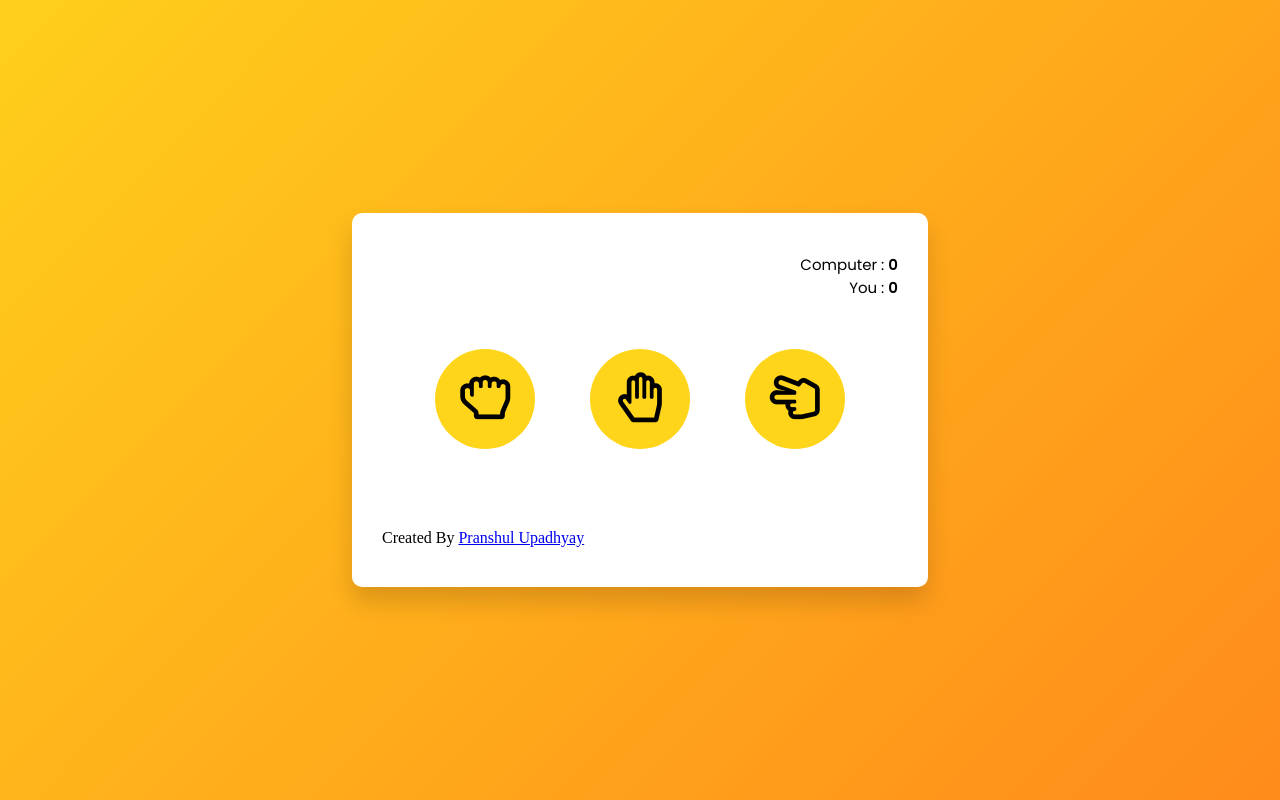
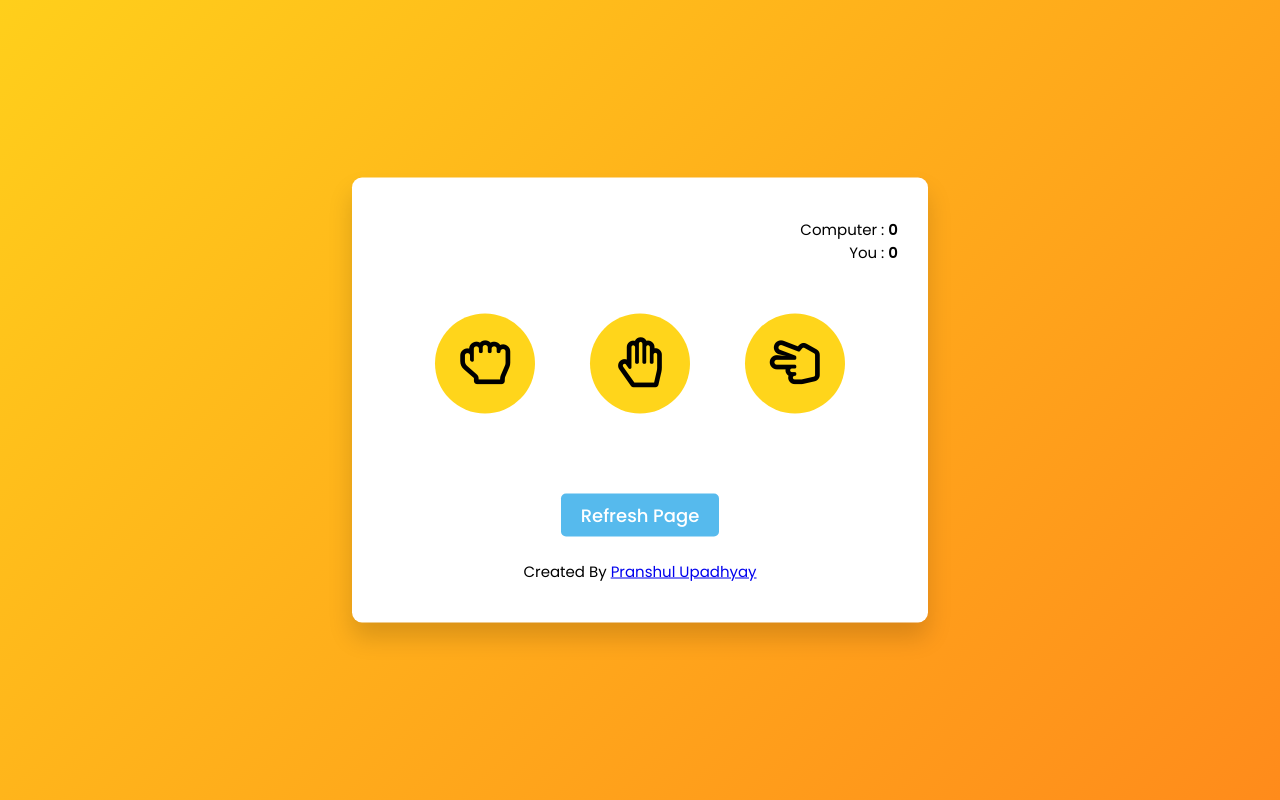
Before and after one commit to firelord69/RPS, a plain HTML site: page index.html in a window 1280 px wide. Drawn offline with Linux system fonts and the light colour scheme.

Commit message:
Add files via upload

```diff
--- a/index.html
+++ b/index.html
@@ -9,6 +9,9 @@
     <link href="https://fonts.googleapis.com/css2?family=Poppins:wght@400;600&display=swap" rel="stylesheet">
     <!--Stylesheet-->
     <link rel="stylesheet" href="style.css">
+
+
+
 </head>
 <body>
     <div class="container">
@@ -36,9 +39,14 @@
             <p id="user_choice"></p>
             <p id="comp_choice"></p>
             <p id="result"></p>
+
+
+            <div class="btn"><button onClick="window.location.reload();">Refresh Page</button></div>  <br>
+            <div class="credit">Created By <a href="https://pranshulupadhyay.whjr.site/" target="_blank">Pranshul Upadhyay</a></div>
         </div>
-        <div class="credit">Created By <a href="https://pranshulupadhyay.whjr.site/" target="_blank">Pranshul Upadhyay</a></div>
         </div>
+
+
     </div>
 
 
--- a/script.js
+++ b/script.js
@@ -1,3 +1,5 @@
+
+
 let [computer_score,user_score]=[0,0];
 let result_ref = document.getElementById("result");
 let choices_object = {
@@ -50,4 +52,7 @@ function checker(input){
 
     document.getElementById("computer_score").innerHTML = computer_score;
     document.getElementById("user_score").innerHTML = user_score;
+
+
+
 }
--- a/style.css
+++ b/style.css
@@ -1,9 +1,9 @@
-*,
-*:before,
-*:after{
-    padding: 0;
-    margin: 0;
-    box-sizing: border-box;
+@import url('https://fonts.googleapis.com/css2?family=Poppins:wght@200;300;400;500;600;700&display=swap');
+*{
+  margin: 0;
+  padding: 0;
+  box-sizing: border-box;
+  font-family: 'Poppins', sans-serif;
 }
 body{
     height: 100vh;
@@ -55,11 +55,13 @@ body{
     font-weight: 400;
     font-size: 15px;
 }
+
 .select-box .credit{
     text-align: center;
     margin-top: 20px;
     font-size: 18px;
     font-weight: 500;
+    left: 50%;
   }
   .select-box .credit a{
     color: #56baed;
@@ -83,3 +85,22 @@ body{
 span{
     font-weight: 600;
 }
+
+.result-box .btn{
+    width: 100%;
+    margin-top: 25px;
+    display: flex;
+    justify-content: center;
+  }
+  .btn button{
+    font-size: 18px;
+    font-weight: 500;
+    padding: 8px 20px;
+    border: none;
+    background: #56baed;
+    border-radius: 5px;
+    color: #fff;
+    outline: none;
+    cursor: pointer;
+    transition: all 0.3s ease;
+  }
```
